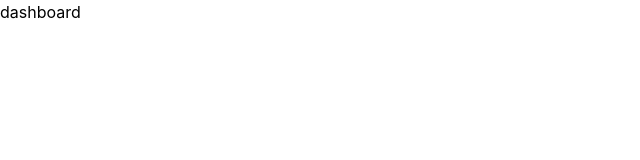
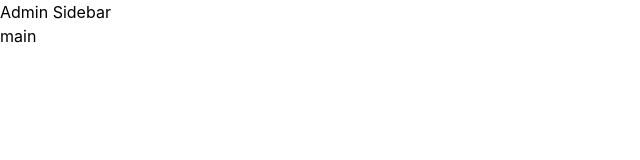
Before and after one commit to AaaSsHhUu/Ecommerce, a React (Vite) app in the folder ecommerce-frontend/: page /admin/dashboard in a window 1280 px wide. Shown: the top 160 px of the page, without its empty margins (0-640 px from the left). Built offline with nearby package versions, Linux system fonts and the light colour scheme.

Commit message:
using adminsidebar in dashboard

```diff
--- a/ecommerce-frontend/src/pages/admin/Dashboard.tsx
+++ b/ecommerce-frontend/src/pages/admin/Dashboard.tsx
@@ -1,7 +1,15 @@
+import { AdminSidebar } from "../../components"
+
 const Dashboard = () => {
   return (
-    <div>
-      dashboard
+    <div className="adminContainer">
+        {/* Sidebar */}
+        <AdminSidebar />
+
+        {/* Main */}
+        <main>
+          main
+        </main>
     </div>
   )
 }
```
